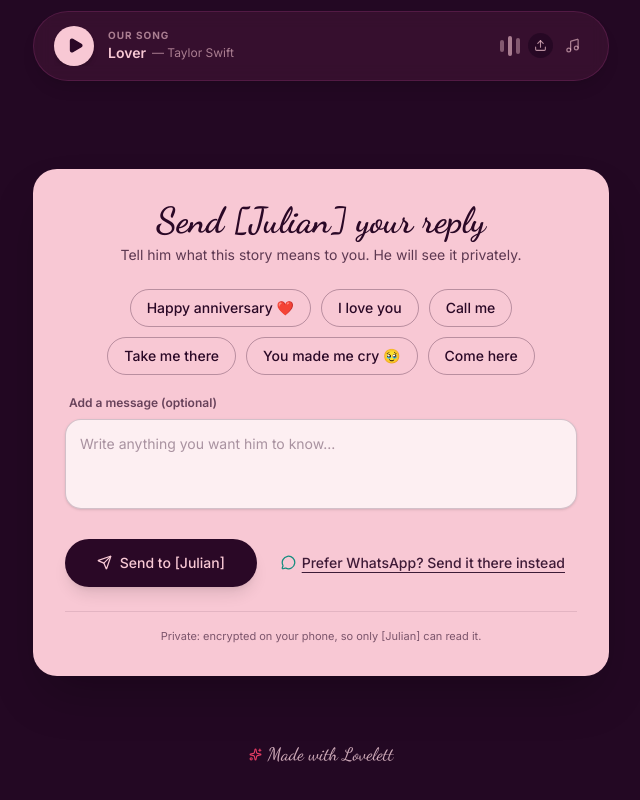
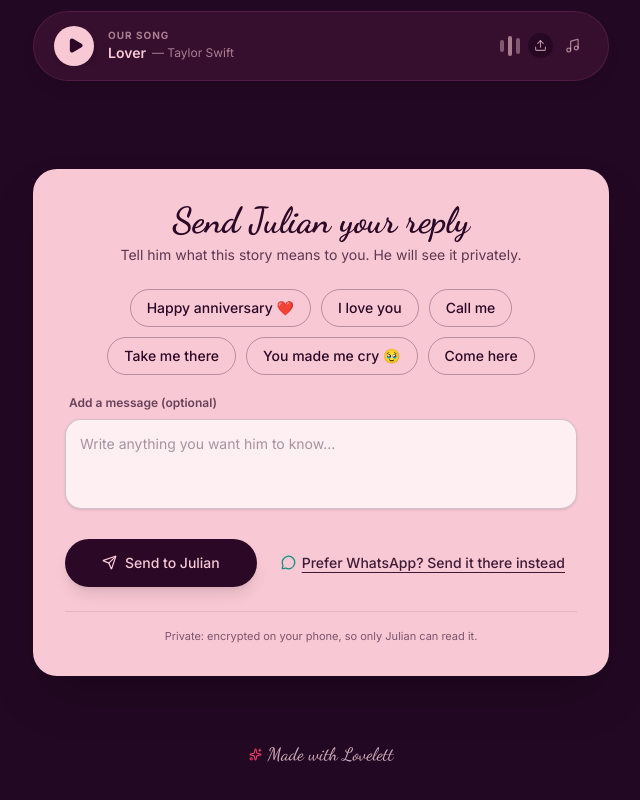
Before and after one commit to Sarhaan-Sohail/lovelett-app, a React (Vite) app: page / in a window 1280 px wide. Shown: the part 3845-4645 px from the top of the page, without its empty margins (319-959 px from the left). Built offline with nearby package versions, Linux system fonts and the light colour scheme; a web font is replaced by a local one.

Commit message:
Update reply section to display user's name correctly

```diff
--- a/src/components/ReplySection.tsx
+++ b/src/components/ReplySection.tsx
@@ -56,7 +56,7 @@ export const ReplySection: React.FC<ReplySectionProps> = ({
   return (
     <div className="w-full max-w-xl mx-auto mt-14 bg-[#F8C8D4] text-[#2A0826] rounded-3xl p-6 sm:p-8 shadow-2xl transition-all">
       <h3 className="font-script text-3xl sm:text-4xl text-center mb-1 font-bold">
-        Send {hisName ? `[${hisName}]` : 'him'} your reply
+        Send {hisName ? `${hisName}` : 'him'} your reply
       </h3>
       <p className="text-center text-xs sm:text-sm text-[#2A0826]/75 mb-6">
         Tell him what this story means to you. He will see it privately.
@@ -112,7 +112,7 @@ export const ReplySection: React.FC<ReplySectionProps> = ({
           ) : (
             <>
               <Send size={15} />
-              <span>Send to {hisName ? `[${hisName}]` : 'him'}</span>
+              <span>Send to {hisName ? `${hisName}` : 'him'}</span>
             </>
           )}
         </button>
@@ -129,7 +129,7 @@ export const ReplySection: React.FC<ReplySectionProps> = ({
 
       <div className="mt-6 pt-4 border-t border-[#2A0826]/10 text-center">
         <p className="text-[11px] text-[#2A0826]/60">
-          Private: encrypted on your phone, so only {hisName ? `[${hisName}]` : 'he'} can read it.
+          Private: encrypted on your phone, so only {hisName ? `${hisName}` : 'he'} can read it.
         </p>
       </div>
     </div>
```
